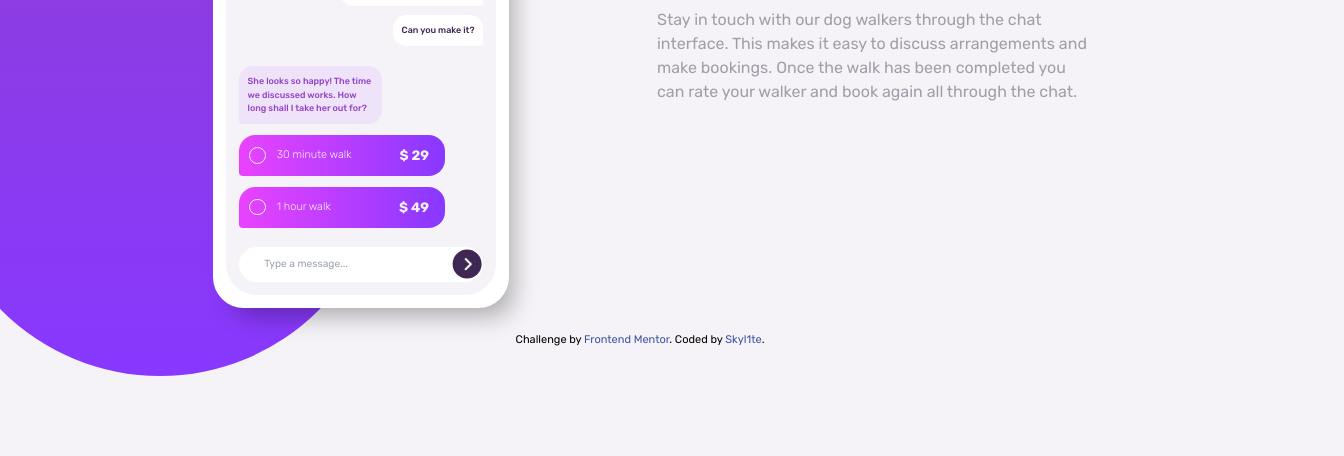
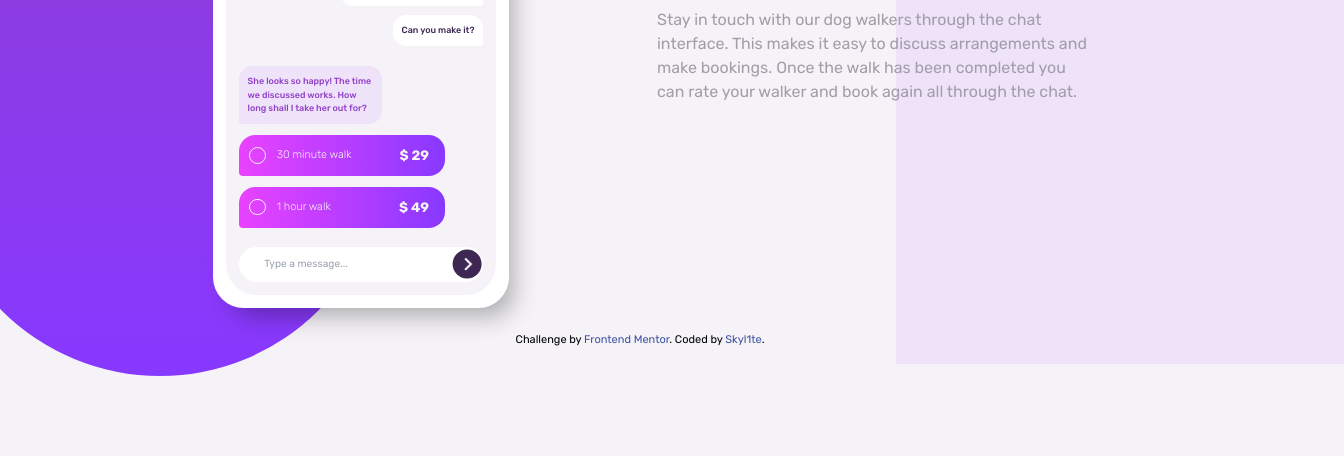
Before and after one commit to Skyl1te/chat-app-css-illustration, a website: page index.html in a window 1280 px wide. Shown: the part 344-800 px from the top of the page, 1344 px wide, since content can reach past the window. Drawn offline with Linux system fonts and the light colour scheme.

Commit message:
adding bg

```diff
--- a/index.html
+++ b/index.html
@@ -16,9 +16,13 @@
     .attribution a { color: hsl(228, 45%, 44%); }
   </style>
 </head>
-<body class="relative bg-Primary-light-grayish-violet py-4">
+<body class="relative bg-Primary-light-grayish-violet py-4 overflow-x-hidden">
   <div class="absolute left-0 top-0 rounded-br-full h-[90vh] w-[35%] lg:left-[-5%] lg:rounded-b-full
   bg-gradient-to-b from-Primary-moderate-violet  to-Primary-light-violet"></div>
+
+  <div class="lg:absolute lg:right-[-5%] lg:bottom-0 lg:h-[90vh] lg:w-[35%] lg:rounded-t-full lg:z-[-1]
+  bg-Primary-pale-violet/20"></div>
+
   <main class="container">
     <section class="phone">
       <div class="phone-container">
```
Also changed, not shown: src/output.css.
